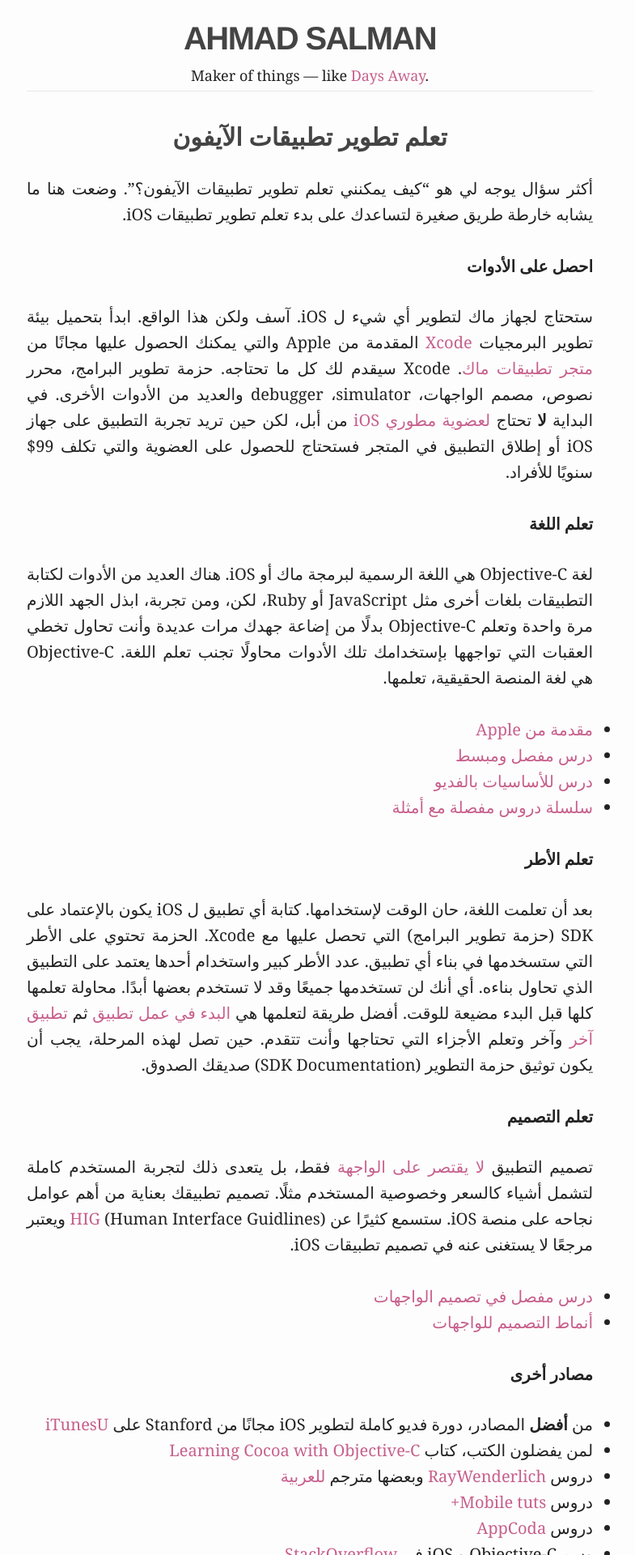
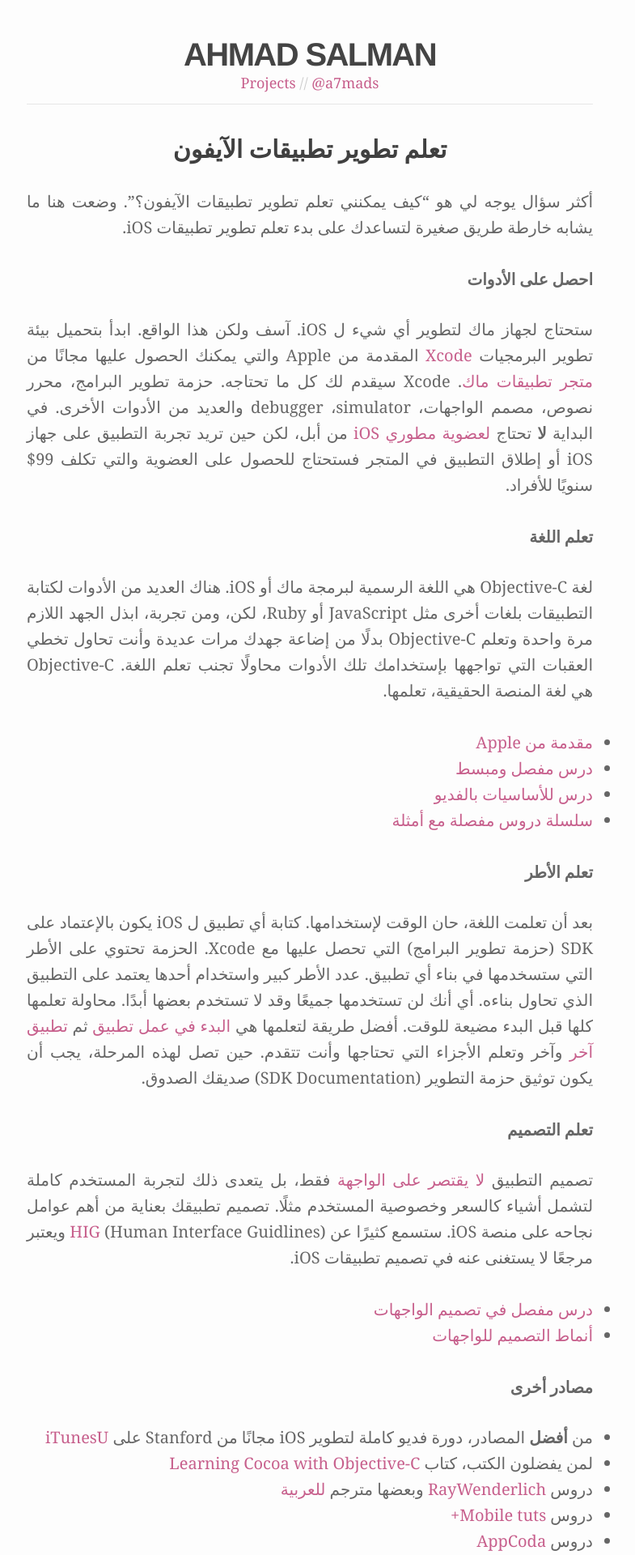
Before and after one commit to githubber/ahmads.github.com, a Jekyll site: the page built from index.html, in a window 1280 px wide. Shown: the top 1920 px of the page at 81% size, without its empty margins (257-1042 px from the left). Built offline with Jekyll 4.4.1, drawn with Linux system fonts in a browser that asks for light colours; nearby versions of some CDN libraries; some web fonts are replaced; Markdown is read by kramdown in place of the engine named in the settings; the list of posts is cut into pages by our own code; some of the changed text lies outside the part shown.

Commit message:
/projects

```diff
--- a/_index.html
+++ b/_index.html
@@ -8,7 +8,7 @@
   <h2>Posts <small>(Arabic)</small></h2>
   <ul class="list">
     {% for post in site.posts %}
-      <li><span>{{ post.date | date_to_string }}</span><a class="postItem" href="{{ post.url }}">{{ post.title }}</a></li>
+      <li><!-- <span>{{ post.date | date_to_string }}</span> --><a class="postItem" href="{{ post.url }}">{{ post.title }}</a></li>
     {% endfor %}
   </ul>
 
--- a/_layouts/default.html
+++ b/_layouts/default.html
@@ -3,35 +3,34 @@
 <head>
   <meta http-equiv="Content-Type" content="text/html; charset=UTF-8" />
   <meta name="viewport" content="width=device-width, initial-scale=1.0, user-scalable=no" />
-   <title>{{ page.title }}</title>
+   <title>{{ page.title }} by @a7mads</title>
    <meta name="author" content="Ahmad Salman" />
 	 <link href='http://fonts.googleapis.com/css?family=Droid+Serif' rel='stylesheet' type='text/css'>
    <link rel="stylesheet" href="/css/syntax.css" type="text/css" />
    <link rel="stylesheet" href="/css/screen.css" type="text/css" media="screen, projection" />
-	 <script src="//ajax.googleapis.com/ajax/libs/jquery/1.8.2/jquery.min.js"></script>
 </head>
 <body>
 
     <header class="header">
       <!-- <div id="logo"><a href="/">45</a></div> -->
       <h1><a href="/">Ahmad Salman</a></h1>
-        <p>
-          Maker of things — like <a href="http://itunes.apple.com/us/app/days-away/id459200849?ls=1&mt=8">Days Away</a>.
+        <p class="subheader">
+          <a href="/projects">Projects</a> <span class="faded">//</span> <a href="http://twitter.com/a7mads">@a7mads</a>
         </p>
         <hr>
     </header>
+
+    <div class="main {{ page.direction }}">
 
   {{ content }}
 
   <div class="footer">
     <hr>
-	<div>
-		 <a href="http://twitter.com/a7mads">Twitter</a>  &dash; <a href="http://github.com/ahmads">Github</a> &dash; <a href="http://dribbble.com/ahmads">Dribbble</a>  &dash; <a href="/atom.xml">RSS</a>
-	 </div>
 	 <div class="notice">
  مرخص بموجب <a rel="license" href="http://creativecommons.org/licenses/by-nc-sa/3.0/deed.ar">المشاع الابداعي </a>.
       </div>
     </div>
+  </div> <!-- main-->
 		<script type="text/javascript">
 
 		  var _gaq = _gaq || [];
--- a/css/screen.css
+++ b/css/screen.css
@@ -1,3 +1,5 @@
+@import url(http://fonts.googleapis.com/earlyaccess/droidarabickufi.css);
+
 * {
 	font-weight: normal;
   margin: 0;
@@ -24,7 +26,7 @@
 select,
 textarea {
 	font: 125%/1.6 'Droid Serif',Georgia,serif;
-	color: #222;
+	color: #666666;
 }
 
 p {
@@ -89,15 +91,15 @@
 }
 
 .header {
-	margin-top: 0;
+	margin-top: 1em;
 	margin-bottom: 1.6em;
 	text-align: center;
 	direction: ltr;
 }
 
 .header h1 {
-	margin-bottom: 0;
-	margin-top: 0;
+	margin: 0;
+	padding: 0;
 }
 
 .header h1 a {
@@ -111,19 +113,24 @@
 	font-weight: 800 !important;
 }
 
-.header p {
+.subheader {
+	color: #a7a7a7;
 	font-size: .9em;
-	margin-bottom: 0;
+	margin-bottom: .6em;
+	margin-top: -.6em;
 }
 
 .post {
 	margin-bottom: 3.2em;
 }
 
+.post h2,.post h3,.post h4,.post h5,.post h6 {
+  font-family: 'Droid Arabic Kufi';
+}
+
 .post h2,
 .post h2 a:link,
-.post h2 a:visited {
-	color: #444444;
+.post h2 a:visited {	color: #404040;
 	margin-bottom: .8em;
   text-align: center;
 	font-weight: 600;
@@ -176,8 +183,27 @@
 	text-align: center;
 }
 
-.pagination a{
-	padding: 2.2em;
+.button-flat {
+  font: 1em 'Droid Arabic Kufi', serif !important;
+  	position: relative;
+	display: inline-block;
+	padding: 5px 25px;
+	margin: 20px 10px;
+	border-radius:6px;
+	text-decoration: none;
+	font-size: 1.1em;
+	color: #444 !important;
+	border: 2px solid #444;
+  -webkit-transition: all 0.2s ease-out;
+  -moz-transition: all 0.2s ease-out;
+  -ms-transition: all 0.2s ease-out;
+  -o-transition: all 0.2s ease-out;
+  transition: all 0.2s ease-out;
+}
+
+.button-flat:hover {
+	border-color: #c75f8c;
+	color: #c75f8c !important;
 }
 
 .hero {
@@ -207,3 +233,8 @@
 .center {
 	text-align: center
 }
+
+
+.faded {
+  color: #ccc;
+}
--- a/index.html
+++ b/index.html
@@ -14,13 +14,13 @@
 
 <div class="pagination">
   {% if paginator.next_page %}
-    <a href="/page{{paginator.next_page}}">تدوينات أقدم</a>
+    <a class= "button-flat" href="/page{{paginator.next_page}}">تدوينات أقدم</a>
 		{% endif %}
   {% if paginator.previous_page %}
     {% if paginator.previous_page == 1 %}
-    <a href="/">تدوينات أحدث</a>
+    <a class= "button-flat" href="/">تدوينات أحدث</a>
     {% else %}
-    <a href="/page{{paginator.previous_page}}">تدوينات أحدث</a>
+    <a class= "button-flat" href="/page{{paginator.previous_page}}">تدوينات أحدث</a>
     {% endif %}
 		{% endif %}
 </div>
```
Also changed, not shown: _posts/2013-07-24-software-doesnt-grow-on-trees.md (+1 -1 lines), _posts/2013-08-20-learning-ios-development.md (+1 -0 lines), projects/index.md (added, +22 -0 lines), images/luvdrop.png.
